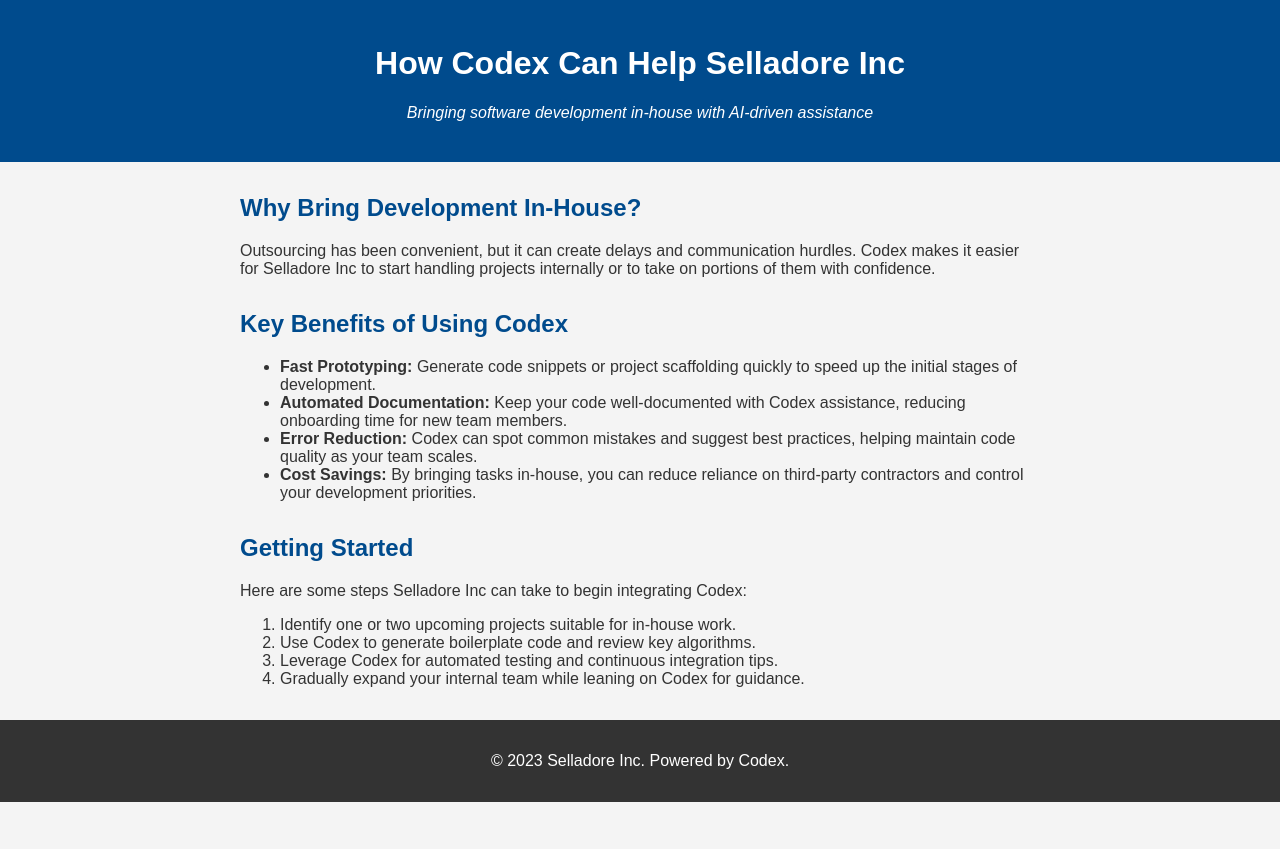
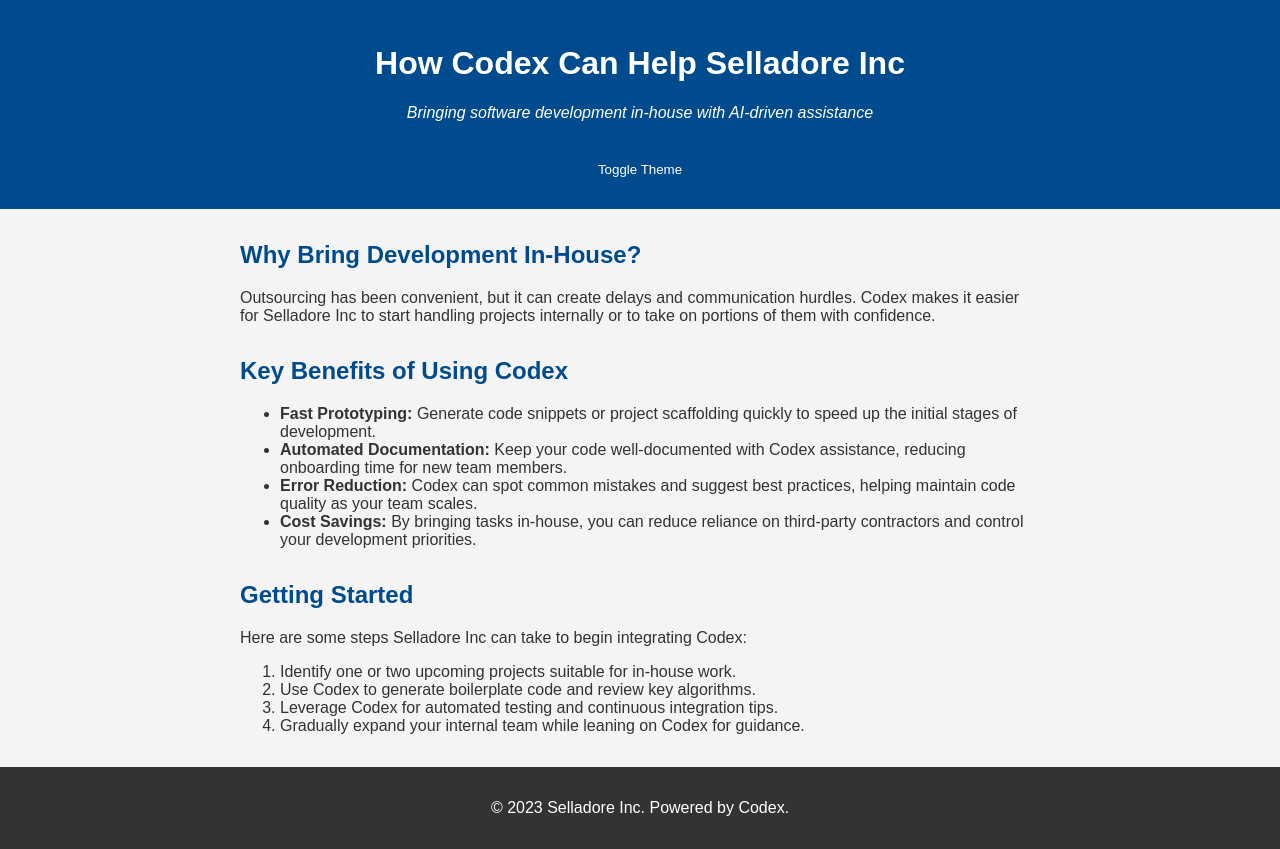
Before and after one commit to ni-coderAI/codex, a plain HTML site: page index.html in a window 1280 px wide. Before the commit the page ends 802 px from the top, so only its background shows below. Drawn offline with Linux system fonts and the light colour scheme.

Commit message:
Add dark mode theme with orange accent

```diff
--- a/index.html
+++ b/index.html
@@ -10,6 +10,7 @@
   <header>
     <h1>How Codex Can Help Selladore Inc</h1>
     <p class="tagline">Bringing software development in-house with AI-driven assistance</p>
+    <button id="theme-toggle" aria-label="Toggle dark mode">Toggle Theme</button>
   </header>
 
   <section>
@@ -41,5 +42,12 @@
   <footer>
     <p>&copy; 2023 Selladore Inc. Powered by Codex.</p>
   </footer>
+
+  <script>
+    const toggle = document.getElementById('theme-toggle');
+    toggle.addEventListener('click', () => {
+      document.body.classList.toggle('dark-mode');
+    });
+  </script>
 </body>
 </html>
--- a/style.css
+++ b/style.css
@@ -1,20 +1,38 @@
+:root {
+  --background-color: #f4f4f4;
+  --text-color: #333;
+  --accent-color: #004b8d;
+  --header-bg: var(--accent-color);
+  --header-text: #fff;
+  --footer-bg: #333;
+}
+
 body {
   font-family: Arial, sans-serif;
   margin: 0;
   padding: 0;
-  background-color: #f4f4f4;
-  color: #333;
+  background-color: var(--background-color);
+  color: var(--text-color);
 }
 
 header {
-  background-color: #004b8d;
-  color: #fff;
+  background-color: var(--header-bg);
+  color: var(--header-text);
   padding: 1.5rem;
   text-align: center;
 }
 
 .tagline {
   font-style: italic;
+}
+
+#theme-toggle {
+  margin-top: 1rem;
+  padding: 0.5rem 1rem;
+  background-color: var(--accent-color);
+  color: #fff;
+  border: none;
+  cursor: pointer;
 }
 
 section {
@@ -24,13 +42,22 @@ section {
 }
 
 h2 {
-  color: #004b8d;
+  color: var(--accent-color);
 }
 
 footer {
-  background-color: #333;
+  background-color: var(--footer-bg);
   color: #fff;
   text-align: center;
   padding: 1rem;
   margin-top: 2rem;
 }
+
+.dark-mode {
+  --background-color: #121212;
+  --text-color: #f4f4f4;
+  --accent-color: #ffa500;
+  --header-bg: #1e1e1e;
+  --header-text: #ffa500;
+  --footer-bg: #1e1e1e;
+}
```
